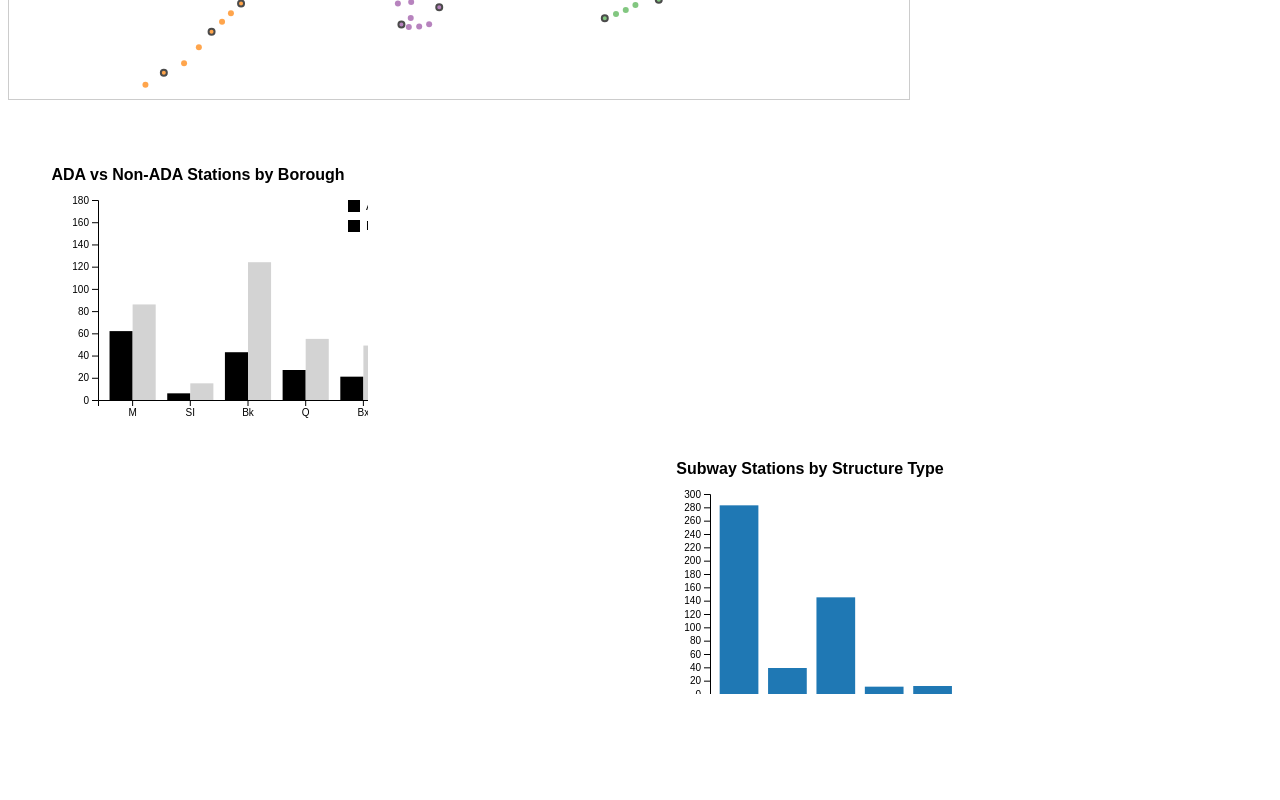
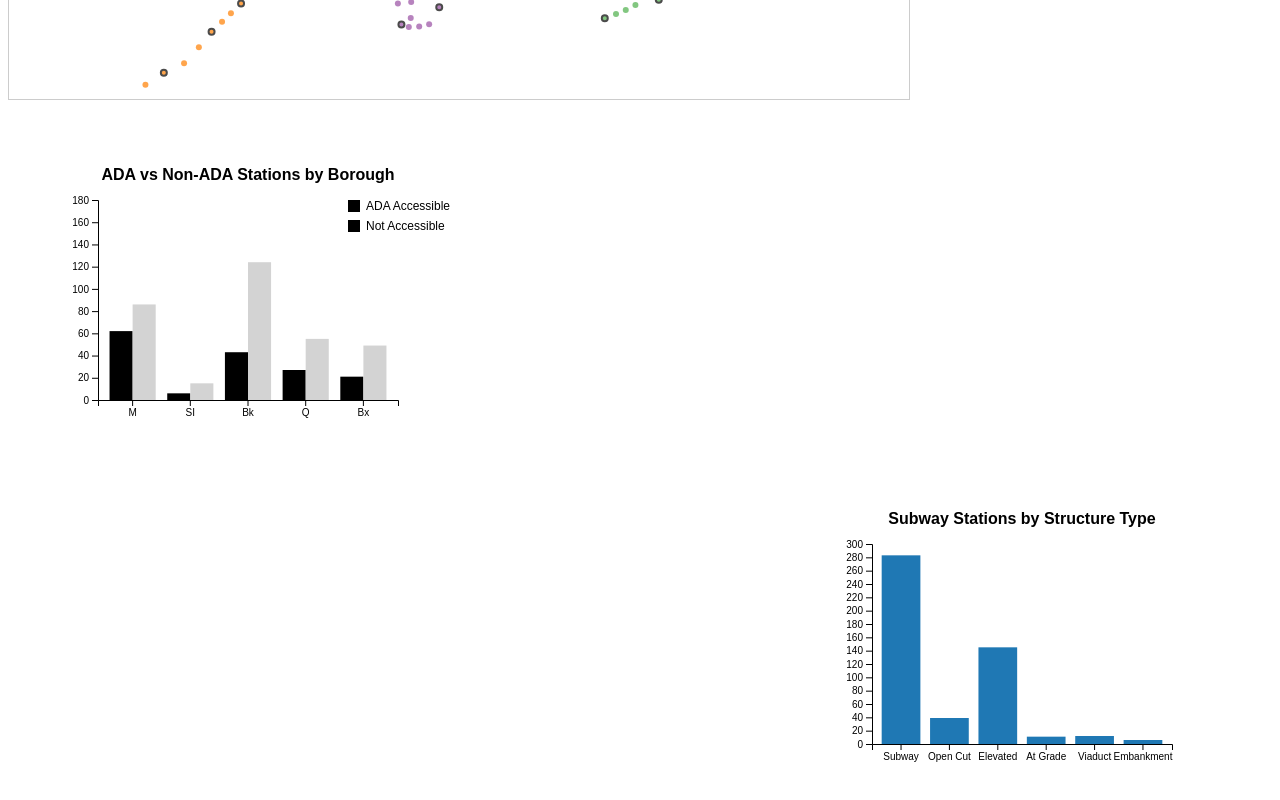
Before and after one commit to wjimenezsenzano/mtadashboard, a plain HTML site: page index.html in a window 1280 px wide. Shown: the part 580-1380 px from the top of the page. Before the commit the page ends 1290 px from the top, so only its background shows below. Drawn offline with nearby package versions, Linux system fonts and the light colour scheme.

Commit message:
Another attempt at fixing/resizing bar charts

```diff
--- a/index.html
+++ b/index.html
@@ -40,11 +40,13 @@
     gap: 40px;
     margin-top: 30px;
     flex-wrap: nowrap;
+    justify-content: space-between;
   }
 
     #adaChart, #structureChart {
-  flex: 1;
+  width: 450px;
   }
+
   </style>
 </head>
 
--- a/script.js
+++ b/script.js
@@ -7,8 +7,8 @@ const margin = { top: 20, right: 20, bottom: 40, left: 40 };
 
 // get actual container width
 const containerWidth = document.getElementById("adaChart").clientWidth;
-const barWidth = 300;
-const barHeight = 250;
+const barWidth = 400;
+const barHeight = 300;
 
 //creating drawing canvas (svg) inside "map" element so D3 can draw on it
 const svg = d3.select("#map")
```
